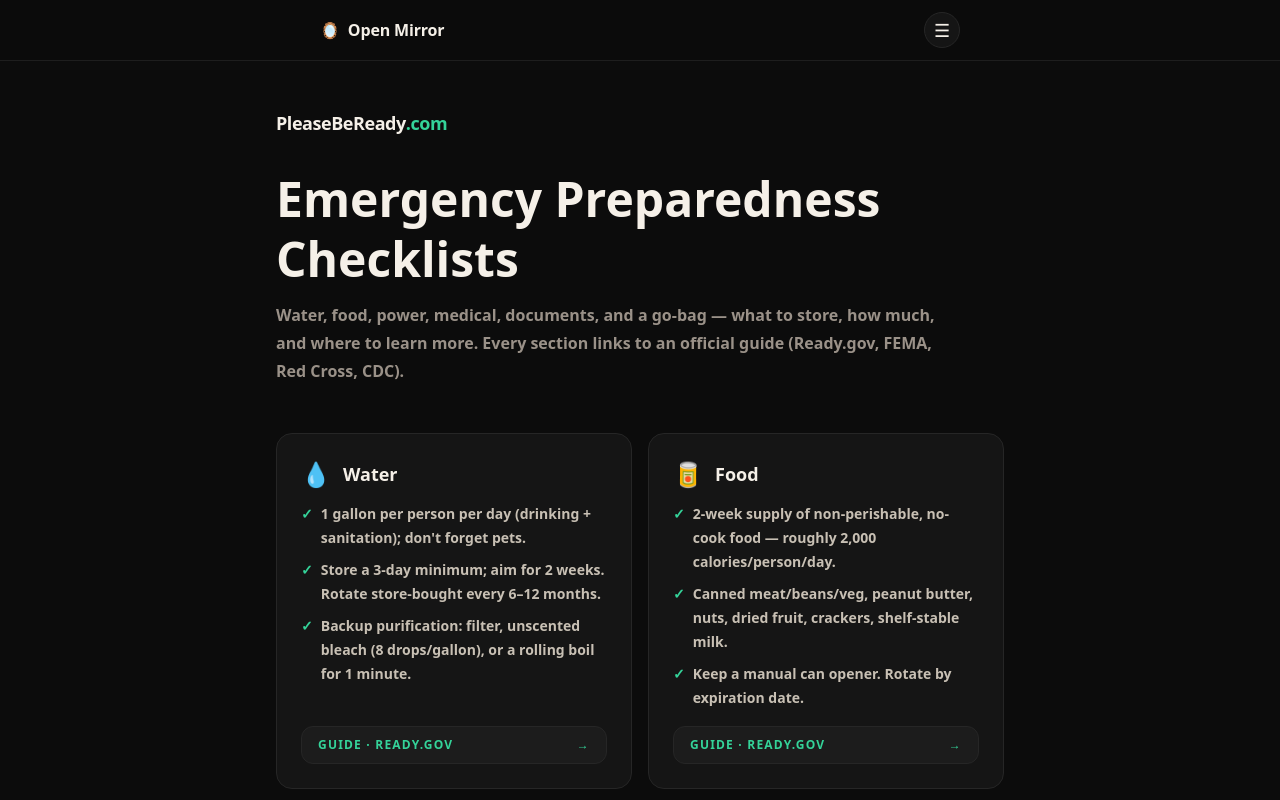
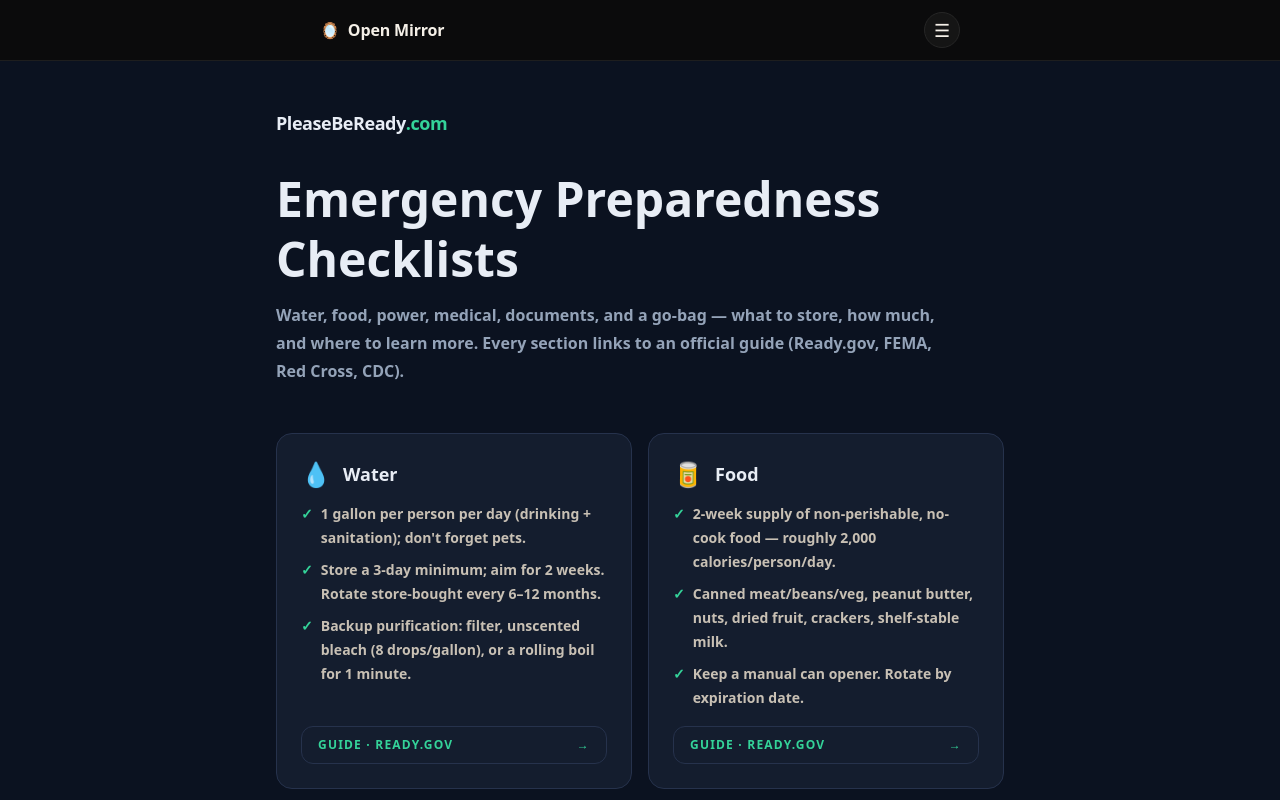
Before and after one commit to djvaughn22/pleasebeready, a Next.js app: page / in a window 1280 px wide. Shown: the top 800 px of the page. Built offline with nearby package versions, Linux system fonts and the light colour scheme.

Commit message:
Apply Open Mirror family flat style layer

```diff
--- a/app/globals.css
+++ b/app/globals.css
@@ -1,7 +1,129 @@
 @import "tailwindcss";
 
-html { color-scheme: dark; background: #0C0C0C; }
+html { color-scheme: dark; background: #0b1220; }
 
 /* card hover pop */
 .pop { transition: transform .16s ease, box-shadow .16s ease, border-color .16s ease; }
 .pop:hover { transform: translateY(-3px); box-shadow: 0 14px 32px rgba(0,0,0,.5); }
+
+
+/* OPEN MIRROR FAMILY STYLE OVERRIDE START */
+:root {
+  --om-bg: #0b1220;
+  --om-surface: #141d2e;
+  --om-surface-2: #1c2740;
+  --om-inset: #0c1220;
+  --om-border: #26324c;
+  --om-text: #e8edf5;
+  --om-sub: #94a3b8;
+  --om-accent: #34D399;
+  --om-ink: #0b1220;
+}
+
+html,
+body {
+  background: var(--om-bg) !important;
+  color: var(--om-text) !important;
+}
+
+body {
+  min-height: 100vh;
+}
+
+main,
+[class*="min-h-screen"],
+[class*="bg-black"],
+[class*="bg-neutral-950"],
+[class*="bg-zinc-950"],
+[class*="bg-stone-950"],
+[class*="bg-[#0C0C0C]"],
+[class*="bg-[#000000]"],
+[style*="#0C0C0C"],
+[style*="#000000"],
+[style*="background: black"],
+[style*="background-color: black"] {
+  background: var(--om-bg) !important;
+  color: var(--om-text) !important;
+}
+
+[class*="bg-[#151515]"],
+[class*="bg-[#111111]"],
+[class*="bg-[#1C1C1C]"],
+[class*="bg-neutral-900"],
+[class*="bg-zinc-900"],
+[class*="bg-stone-900"],
+[style*="#151515"],
+[style*="#111111"],
+[style*="#1C1C1C"] {
+  background: var(--om-surface) !important;
+}
+
+[class*="bg-[#1F1F1F]"],
+[class*="bg-neutral-800"],
+[class*="bg-zinc-800"],
+[class*="bg-stone-800"],
+[style*="#1F1F1F"],
+[style*="#202020"],
+[style*="#262626"] {
+  background: var(--om-surface-2) !important;
+}
+
+[class*="border-[#262626]"],
+[class*="border-[#1E1E1E]"],
+[class*="border-neutral-"],
+[class*="border-zinc-"],
+[class*="border-stone-"],
+[style*="#262626"],
+[style*="#1E1E1E"] {
+  border-color: var(--om-border) !important;
+}
+
+[class*="text-[#F5F0E8]"],
+[class*="text-[#F8F5EF]"],
+[class*="text-white"],
+[style*="#F5F0E8"],
+[style*="#F8F5EF"] {
+  color: var(--om-text) !important;
+}
+
+[class*="text-[#9A9188]"],
+[class*="text-[#7A736B]"],
+[class*="text-neutral-"],
+[class*="text-zinc-"],
+[class*="text-stone-"],
+[style*="#9A9188"],
+[style*="#7A736B"] {
+  color: var(--om-sub) !important;
+}
+
+[class*="backdrop-blur"] {
+  backdrop-filter: none !important;
+  -webkit-backdrop-filter: none !important;
+}
+
+a,
+button {
+  border-color: var(--om-border);
+}
+
+button:not([disabled]),
+a[href] {
+  transition: transform .15s ease, background .15s ease, border-color .15s ease, color .15s ease;
+}
+
+button:not([disabled]):hover,
+a[href]:hover {
+  transform: translateY(-1px);
+}
+
+.pop {
+  background: var(--om-surface) !important;
+  border-color: var(--om-border) !important;
+  box-shadow: none !important;
+}
+
+::selection {
+  background: var(--om-accent);
+  color: var(--om-ink);
+}
+/* OPEN MIRROR FAMILY STYLE OVERRIDE END */
```
